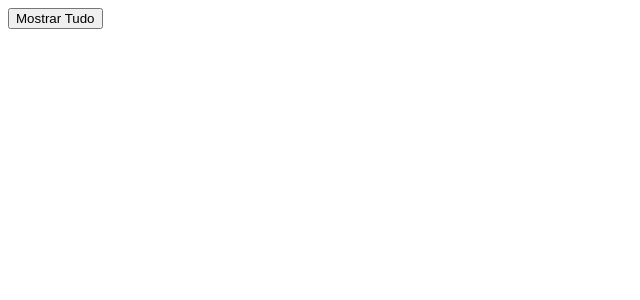
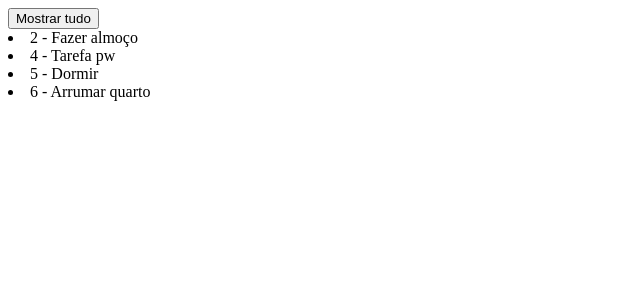
Before and after one commit to gabrieu5563/PW-InputOutput, an Angular app: page / in a window 1280 px wide. Shown: the top 300 px of the page, without its empty margins (0-640 px from the left). Built offline with nearby package versions, Linux system fonts and the light colour scheme.

Commit message:
fix: corrigido componente tarefas

```diff
--- a/src/app/tarefas/tarefas.component.html
+++ b/src/app/tarefas/tarefas.component.html
@@ -1,5 +1,17 @@
-<button>Mostrar Tudo</button>
+<button (click)="mostrar()">
+  @if (botao){
+    Mostrar tudo
+  } @else {
+    Concluidos
+  }
+</button>
 
-@for (item of Tarefas; track $index){
-  <li><button (click)="concluir($index)">{{$index+1}} - {{item}}</button></li>
+@for (item of tarefas; track $index){
+  @if (concluido == true){
+    @if (item.concluido){
+      <li>{{$index+1}} - {{item.nome}}</li>
+    }
+  }@else {
+    <li>{{$index+1}} - {{item.nome}}</li>
+  }
 }
--- a/src/app/tarefas/tarefas.component.ts
+++ b/src/app/tarefas/tarefas.component.ts
@@ -8,10 +8,18 @@ import { Component } from '@angular/core';
 })
 export class TarefasComponent {
   tarefas: any = [
-    {"id": 1, "nome": "estudar1", "concluido": false},
-    {"id": 2, "nome": "estudar2", "concluido": false},
-    {"id": 3, "nome": "estudar3", "concluido": true},
-    {"id": 4, "nome": "estudar4", "concluido": false},
-    {"id": 5, "nome": "estudar5", "concluido": true},
+    {"id": 1, "nome": "Estudar matemática", "concluido": false},
+    {"id": 2, "nome": "Fazer almoço", "concluido": true},
+    {"id": 3, "nome": "Estudar pam", "concluido": false},
+    {"id": 4, "nome": "Tarefa pw", "concluido": true},
+    {"id": 5, "nome": "Dormir", "concluido": true},
+    {"id": 6, "nome": "Arrumar quarto", "concluido": true},
   ]
+  concluido: boolean = true;
+  botao: boolean = true;
+
+  mostrar(){
+    this.concluido = !this.concluido
+    this.botao = !this.botao
+  }
 }
```
